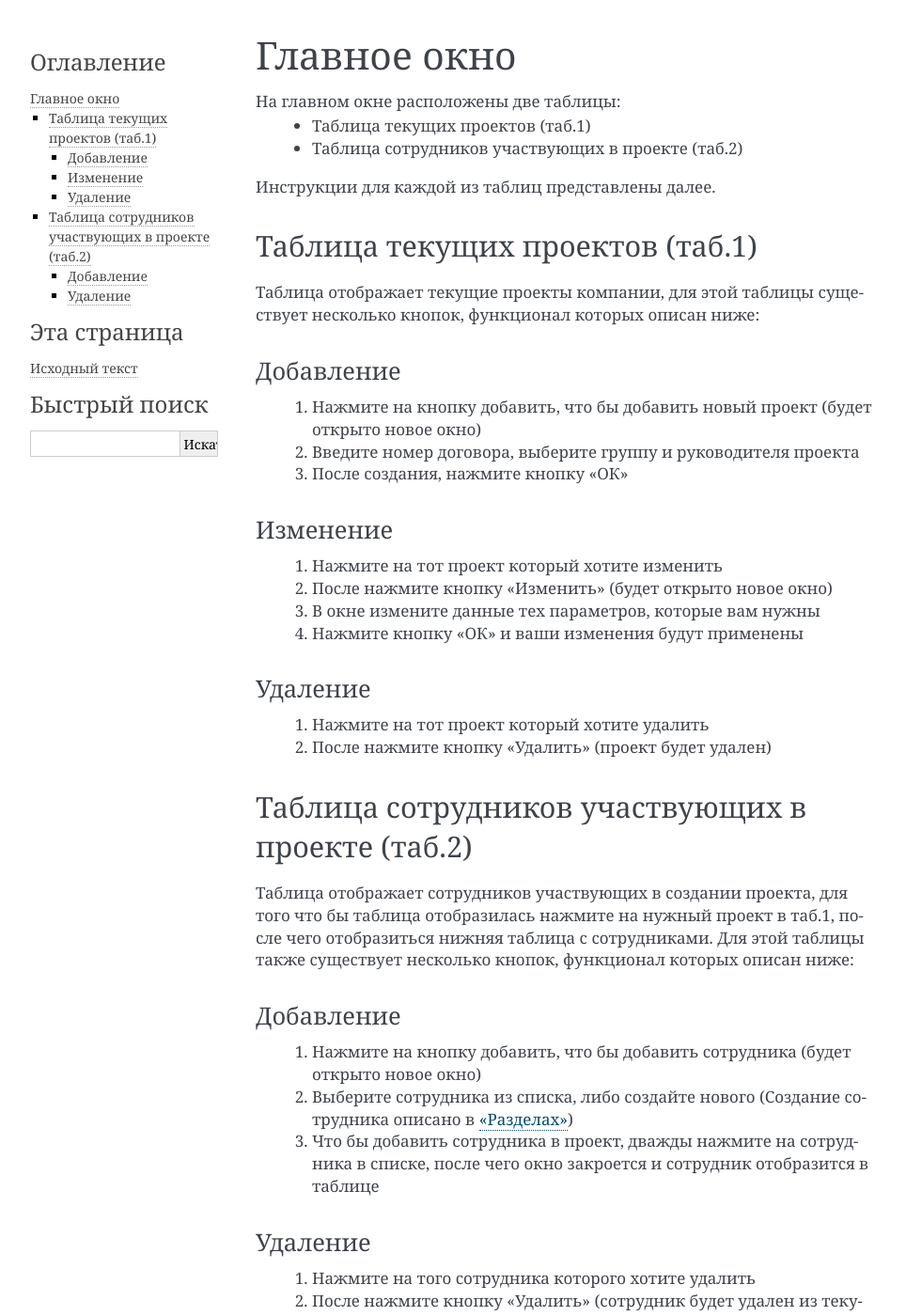
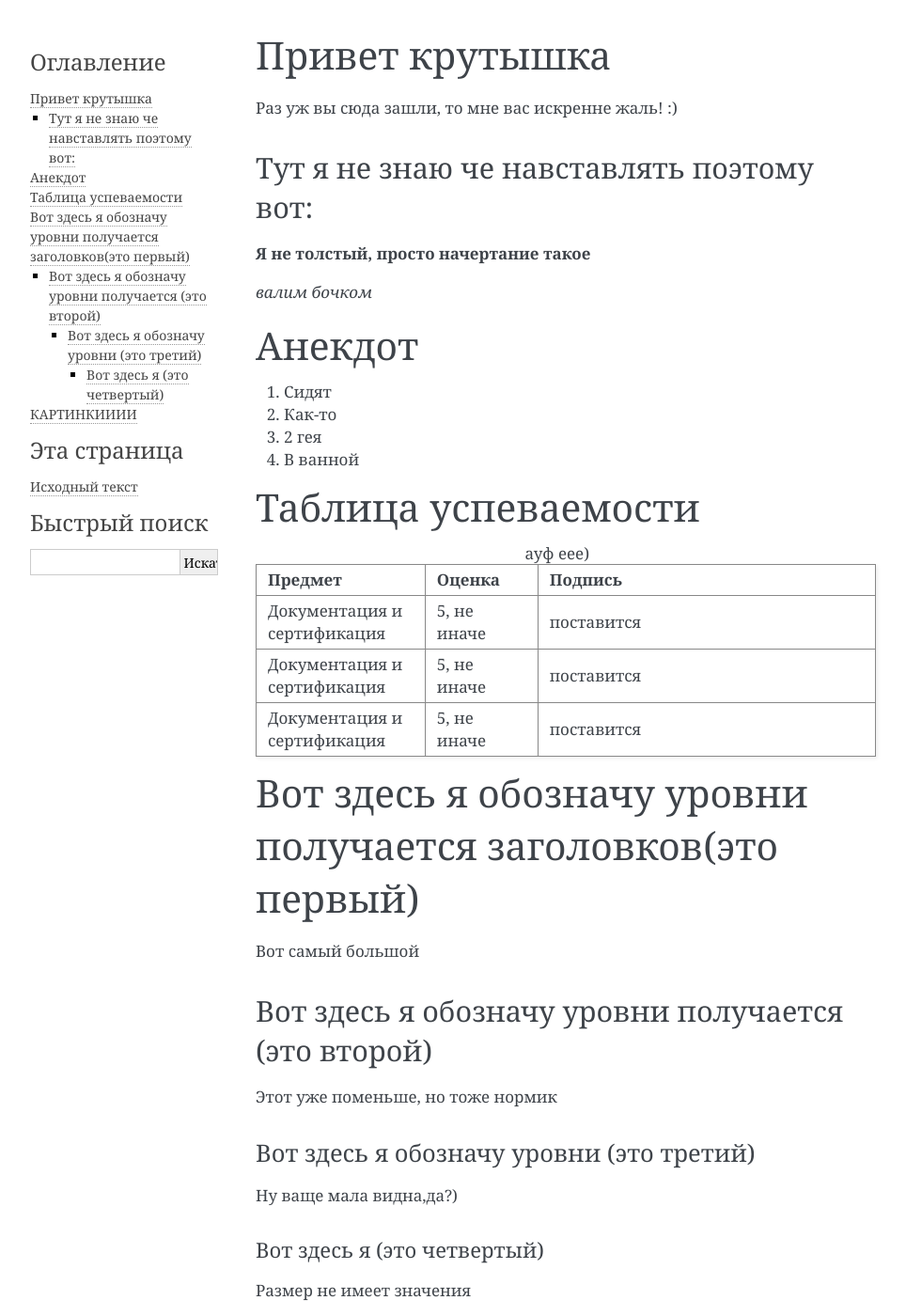
Before and after one commit to htw19/rjaka.com, a Sphinx documentation site: the page built from source/main.rst, in a window 1280 px wide and 1400 px high. Shown: the whole window at 94% size, without its empty margins (148-1112 px from the left). Built offline with Sphinx 7.4.7, drawn with Linux system fonts in a browser that asks for light colours; some of the changed text lies outside the part shown.

Commit message:
я обновился блин
обнова обнова обнова

```diff
--- a/source/main.rst
+++ b/source/main.rst
@@ -1,51 +1,65 @@
-Главное окно
-============
+Привет крутышка
+===============
+Раз уж вы сюда зашли, то мне вас искренне жаль! :)
 
-На главном окне расположены две таблицы:
- * Таблица текущих проектов (таб.1)
- * Таблица сотрудников участвующих в проекте (таб.2)
+Тут я не знаю че навставлять поэтому вот:
+-----------------------------------------
 
-Инструкции для каждой из таблиц представлены далее.
+**Я не толстый, просто начертание такое**
 
-Таблица текущих проектов (таб.1)
---------------------------------
+*валим бочком*
 
-Таблица отображает текущие проекты компании, для этой таблицы существует несколько кнопок, функционал которых описан ниже:
+Анекдот
+=======
+#. Сидят
+#. Как-то
+#. 2 гея
+#. В ванной
 
-Добавление
-~~~~~~~~~~~
- #. Нажмите на кнопку добавить, что бы добавить новый проект (будет открыто новое окно)
- #. Введите номер договора, выберите группу и руководителя проекта
- #. После создания, нажмите кнопку "ОК"
+Таблица успеваемости
+==========================
+.. list-table:: ауф еее)
+   :widths: 15 10 30
+   :header-rows: 1
 
-Изменение
-~~~~~~~~~~~
- #. Нажмите на тот проект который хотите изменить
- #. После нажмите кнопку "Изменить" (будет открыто новое окно)
- #. В окне измените данные тех параметров, которые вам нужны
- #. Нажмите кнопку "ОК" и ваши изменения будут применены
+   * - Предмет
+     - Оценка
+     - Подпись
+   * - Документация и сертификация
+     - 5, не иначе
+     - поставится
+   * - Документация и сертификация
+     - 5, не иначе
+     - поставится
+   * - Документация и сертификация
+     - 5, не иначе
+     - поставится
 
-Удаление
-~~~~~~~~~
- #. Нажмите на тот проект который хотите удалить
- #. После нажмите кнопку "Удалить" (проект будет удален)
+Вот здесь я обозначу уровни получается заголовков(это первый)
+=============================================================
+Вот самый большой
 
-Таблица сотрудников участвующих в проекте (таб.2)
--------------------------------------------------
+Вот здесь я обозначу уровни получается (это второй)
+---------------------------------------------------
+Этот уже поменьше, но тоже нормик
 
-Таблица отображает сотрудников участвующих в создании проекта, для того что бы таблица отобразилась нажмите на нужный проект в таб.1, после чего отобразиться нижняя таблица с сотрудниками. Для этой таблицы также существует несколько кнопок, функционал которых описан ниже:
+Вот здесь я обозначу уровни (это третий)
+~~~~~~~~~~~~~~~~~~~~~~~~~~~~~~~~~~~~~~~~
+Ну ваще мала видна,да?)
 
-Добавление
-~~~~~~~~~~
- #. Нажмите на кнопку добавить, что бы добавить сотрудника (будет открыто новое окно)
- #. Выберите сотрудника из списка, либо создайте нового (Создание сотрудника описано в `"Разделах"  <sections.html>`_)
- #. Что бы добавить сотрудника в проект, дважды нажмите на сотрудника в списке, после чего окно закроется и сотрудник отобразится в таблице
+Вот здесь я (это четвертый)
+"""""""""""""""""""""""""""
+Размер не имеет значения
 
-Удаление
-~~~~~~~~~
- #. Нажмите на того сотрудника которого хотите удалить
- #. После нажмите кнопку "Удалить" (сотрудник будет удален из текущего проекта)
+КАРТИНКИИИИ
+========================================
+.. figure:: _static/kartinka.jpg
+       :scale: 300 %
+       :align: center
+       :alt: каво
 
---------
+       Голая девочка набирает 5 лайков за 2 года, посмотрим сколько наберет картинка
 
-`Вернуться к списку разделов <index.html>`_
+`тут рецепт дранников <second.html>`_
+
+`вернуться назад <index.html>`_
```
Also changed, not shown: source/second.rst (+10 -10 lines), fukk.jpg (added), kartinka.jpg (added), 14 other files.
